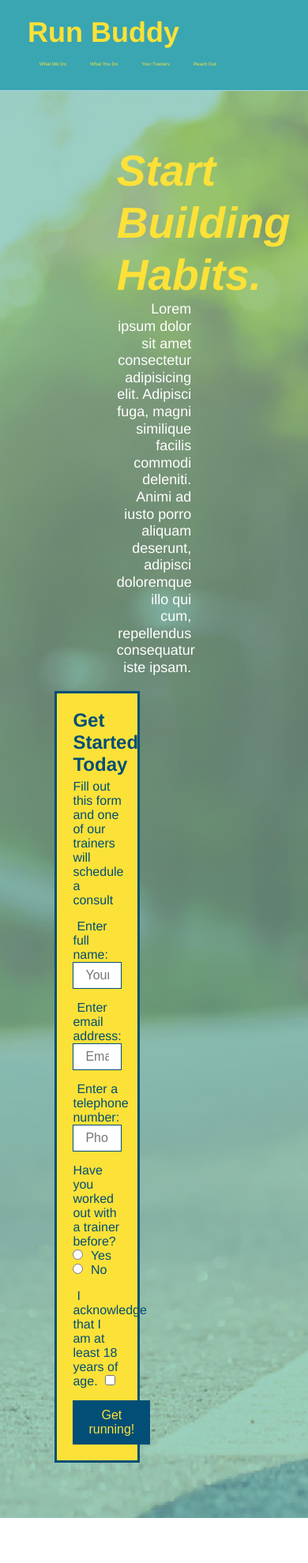
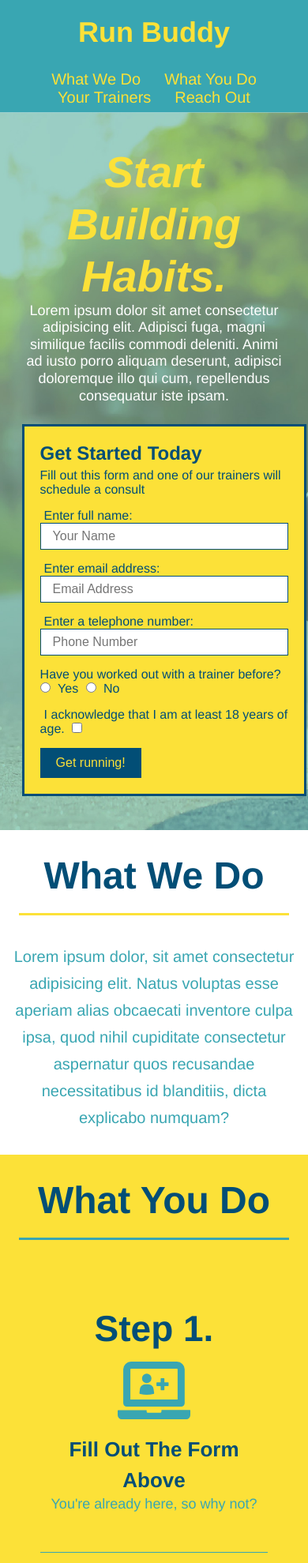
Before and after one commit to BTantillo/run-buddy, a plain HTML site: page index.html in a window 390 px wide. Shown: the top 1979 px of the page at 79% size. Drawn offline with Linux system fonts and the light colour scheme.

Commit message:
Full Mobile Ready

```diff
--- a/assets/css/style.css
+++ b/assets/css/style.css
@@ -343,5 +343,109 @@ body {
 
 
     @media screen and (max-width: 980px) {
+      header {
+          padding-bottom: 0;
+          justify-content: center;
+      }
 
+
+    header h1 {
+        width: 100%;
+        text-align: center;
     }
+
+    header nav ul {
+        margin-top: 20px;
+        width: 100%;
+        justify-content: center;
+    }
+
+    header nav ul li a {
+        font-size: 20px;
+    }
+
+    footer h2, footer div {
+        text-align: center;
+        width: 100%;
+    }
+
+    .hero-cta, .hero-form {
+        width: 100%;
+    }
+
+    .hero-cta {
+        text-align: center;
+    }
+
+    .section-title {
+        width: 80%;
+    }
+
+    .trainer {
+        flex: 0 70%;
+    }
+
+    .contact-info iframe {
+        flex: 1 100%;
+    }
+}
+
+@media screen and (max-width: 768px) {
+    section {
+        padding: 30px 15px;
+    }
+
+    .step h3 {
+        flex: 1 100%;
+        text-align: center;
+    }
+
+.step-info {
+    flex: 2 100%;
+    text-align: center;
+    justify-content: center;
+}
+
+.step-img {
+    flex: 0 32%;
+    margin-right: 0;
+    margin-top: 15px;
+    margin-bottom: 15px;
+}
+
+.step-text {
+    flex: 100%;
+}
+
+}
+
+@media screen and (max-width: 575px) {
+
+.hero-form buttom {
+    width: 100%;
+}
+
+.section-title {
+    width: 95%;
+}
+
+.intro p {
+    width: 100%;
+}
+
+.trainer {
+    flex: 0 100%;
+}
+
+.contact-info {
+    text-align: center;
+}
+.contact-info > * {
+    flex: 0 100%;
+}
+
+.contact-form {
+    order: 3;
+}
+
+}
```
